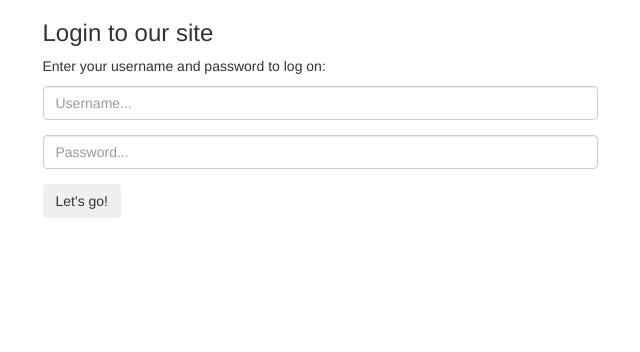
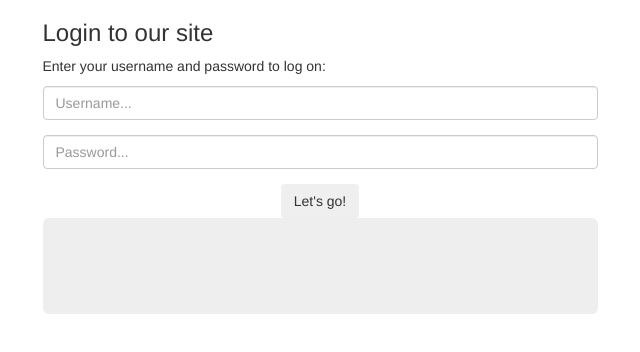
Before and after one commit to djbranbran69/SlideOnline, a website: page index.html in a window 1280 px wide. Shown: the whole page, without its empty margins (320-960 px from the left). Drawn offline with Linux system fonts and the light colour scheme.

Commit message:
Question 3.5.1

```diff
--- a/index.html
+++ b/index.html
@@ -35,9 +35,14 @@
                                        class="form-password form-control" id="form-password" ng-model="user.pwd">
                             </div>
 
-                            <button type="button" class="btn" ng-click="logAuthObject(user)">Let's go!</button>
+                            <button type="button" class="btn center-block" ng-click="logAuthObject(user)">
+                                Let's go!
+                            </button>
 
-
+                            <div class="jumbotron">
+                                <span class="label label-info">{{user.login}}</span>
+                                <span class="label label-danger">{{user.pwd}}</span>
+                            </div>
                         </form>
                     </div>
                 </div>
```
